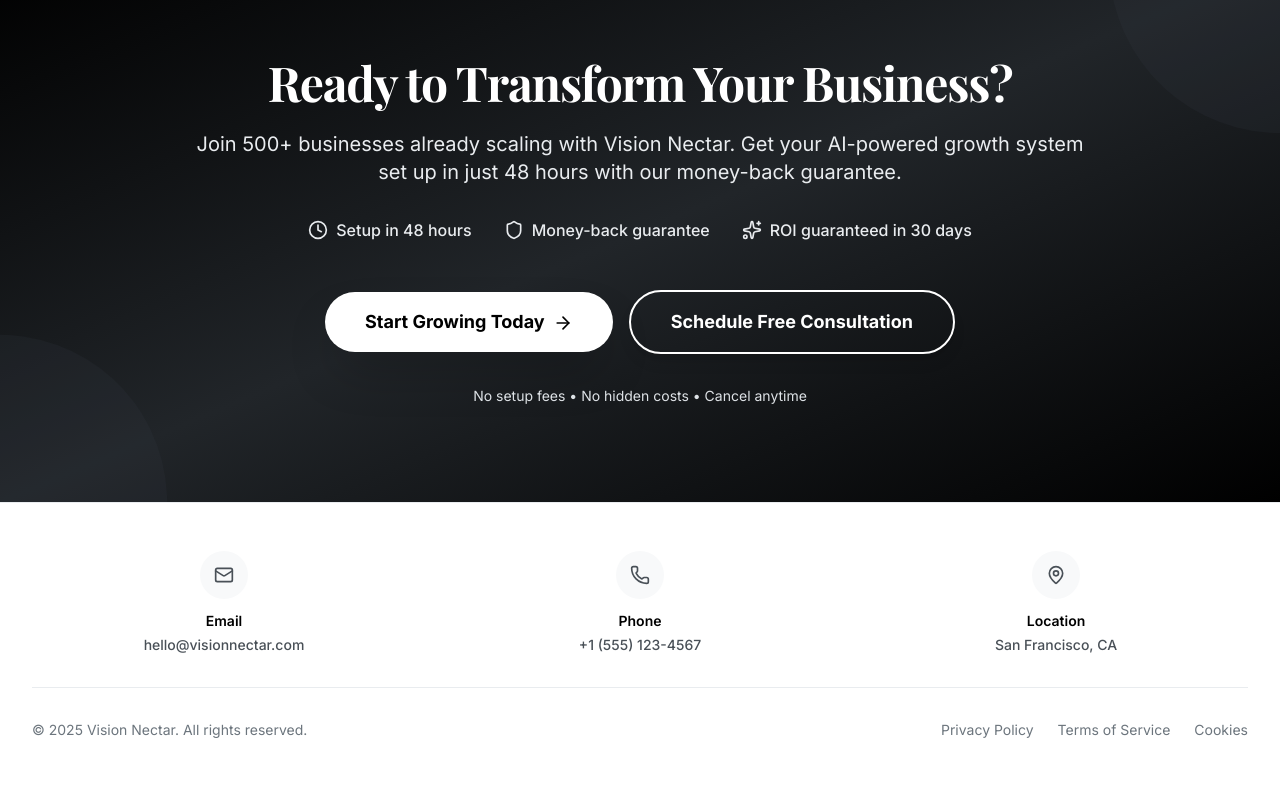
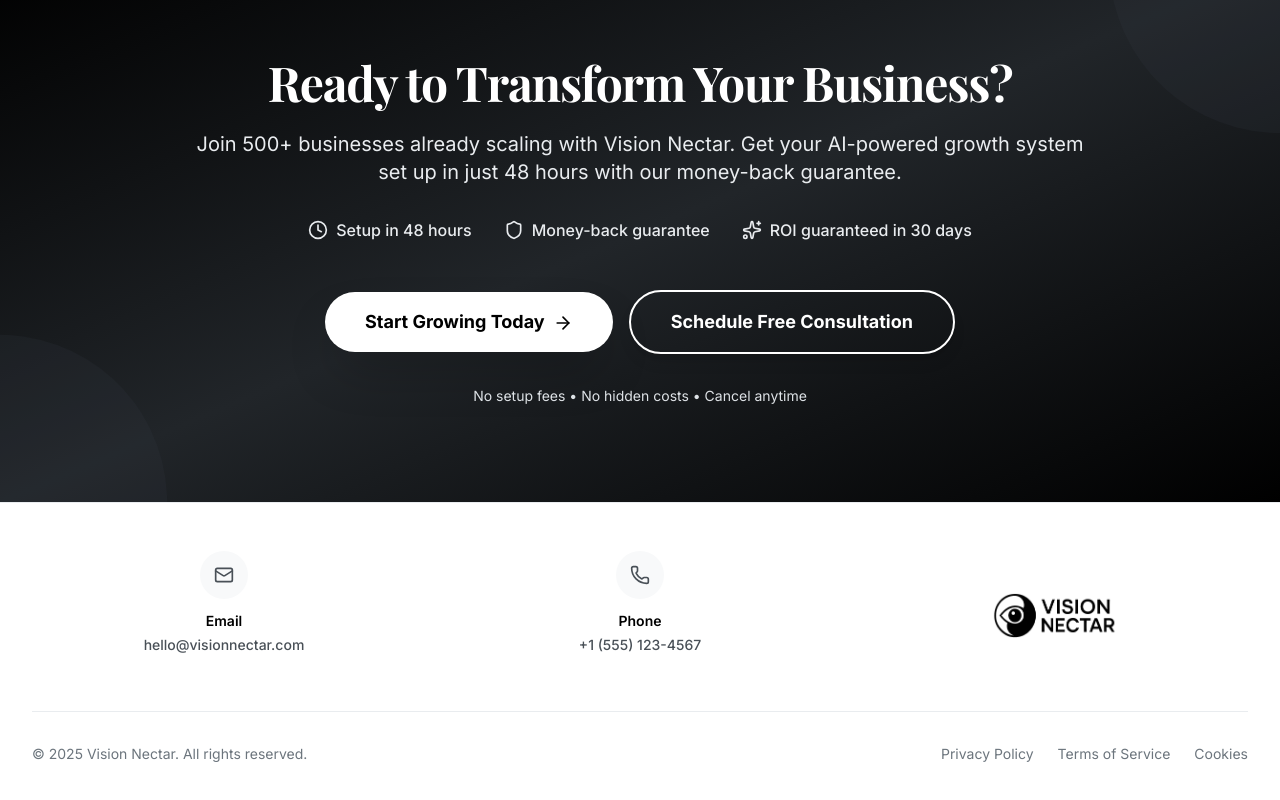
Before and after one commit to mikedavinci/vnectar, a Next.js app: page / in a window 1280 px wide. Shown: the part 10248-11048 px from the top of the page. Built offline with nearby package versions, Linux system fonts and the light colour scheme; a web font is replaced by a local one.

Commit message:
Update Footer.tsx

```diff
--- a/src/components/Footer.tsx
+++ b/src/components/Footer.tsx
@@ -1,6 +1,7 @@
 'use client';
 
-import { Mail, Phone, MapPin } from 'lucide-react';
+import { Mail, Phone } from 'lucide-react';
+import Image from 'next/image';
 
 export default function Footer() {
   const currentYear = new Date().getFullYear();
@@ -18,18 +19,12 @@
       value: '+1 (555) 123-4567',
       href: 'tel:+15551234567',
     },
-    {
-      icon: MapPin,
-      label: 'Location',
-      value: 'San Francisco, CA',
-      href: '#',
-    },
   ];
 
   return (
     <footer className="bg-white border-t border-primary-200">
       <div className="max-w-7xl mx-auto px-4 sm:px-6 lg:px-8 py-12">
-        {/* Contact Information */}
+        {/* Contact Information and Logo */}
         <div className="grid grid-cols-1 sm:grid-cols-3 gap-8 mb-8">
           {contactInfo.map((info) => (
             <a
@@ -48,6 +43,24 @@
               </div>
             </a>
           ))}
+
+          {/* Logo */}
+          <div className="flex flex-col items-center text-center space-y-3">
+            <div className="w-32 h-32 flex items-center justify-center">
+              <Image
+                src="/images/logoWid.png"
+                alt="Vision Nectar Logo"
+                width={128}
+                height={128}
+                className="object-contain"
+              />
+            </div>
+            {/* <div>
+              <p className="text-sm font-semibold text-primary-950">
+                Vision Nectar
+              </p>
+            </div> */}
+          </div>
         </div>
 
         {/* Bottom Section */}
```
